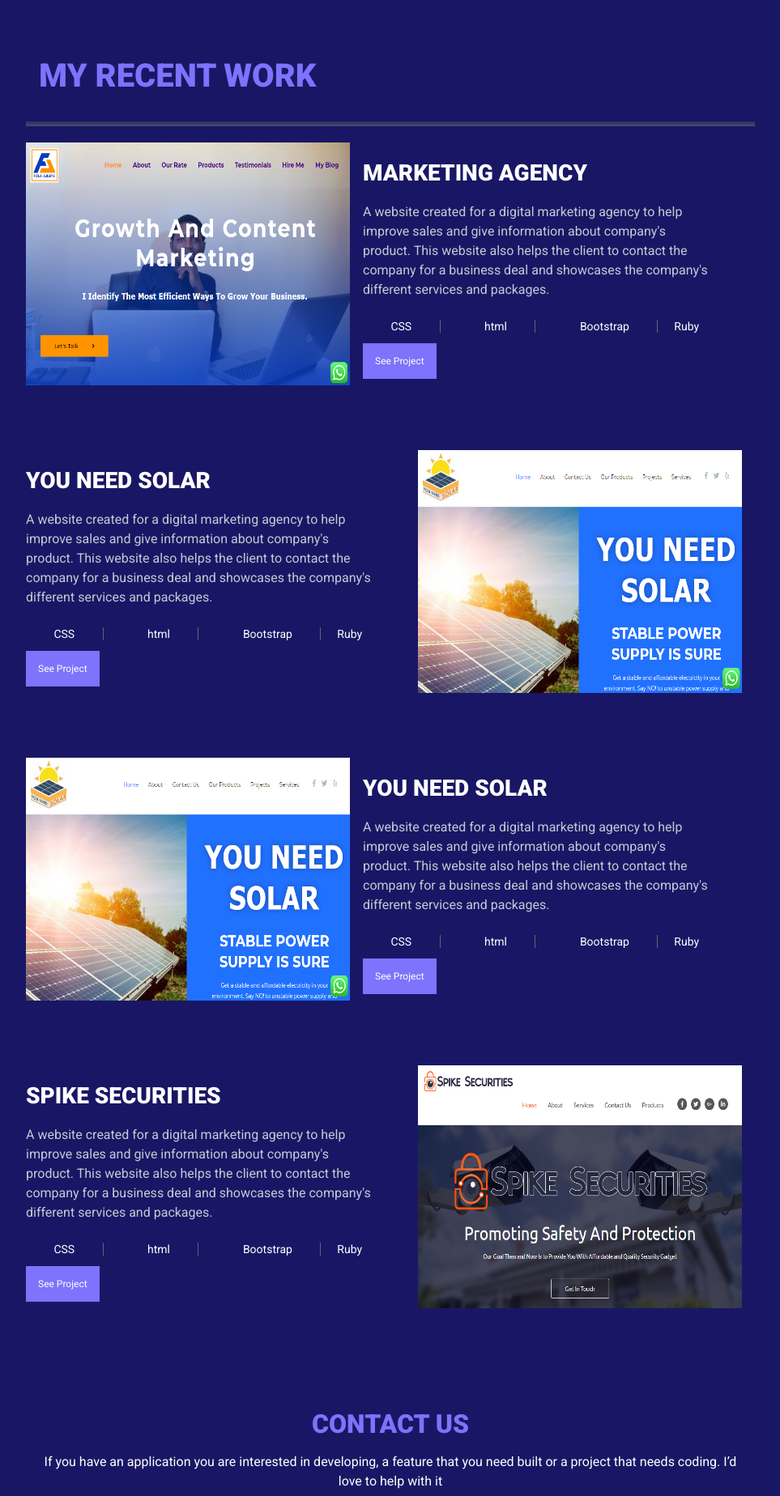
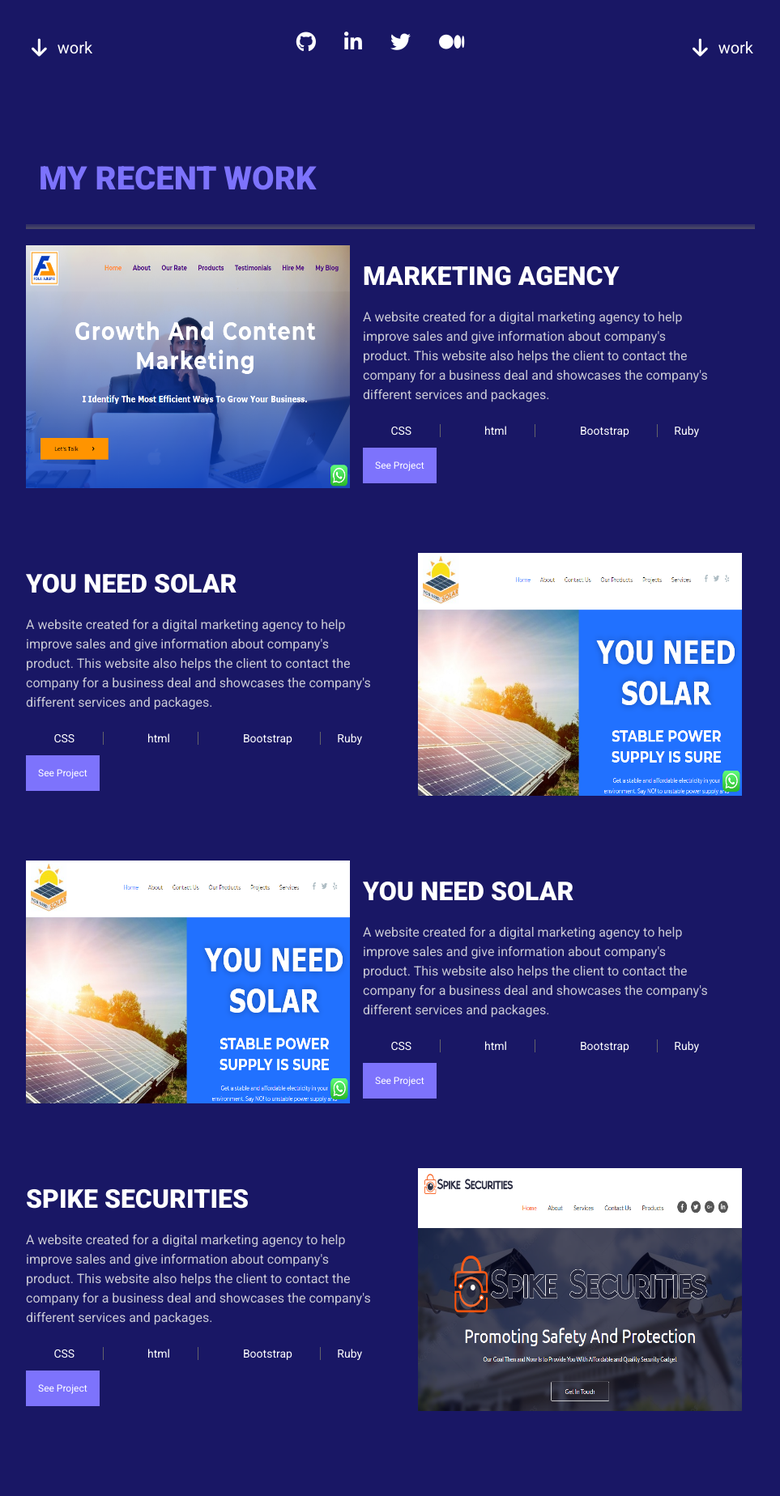
Before and after one commit to audukehinde/portfolio, a plain HTML site: page index.html in a window 1280 px wide. Shown: the part 949-2797 px from the top of the page at 81% size, without its empty margins (158-1121 px from the left). Drawn offline with Linux system fonts and the light colour scheme.

Commit message:
Checks for accessiblity

```diff
--- a/index.html
+++ b/index.html
@@ -96,12 +96,12 @@
         </div>
       </div>
       <section class="recent-work">
-        <h1 class="recent">MY RECENT WORK</h1>
+        <h2 class="recent">MY RECENT WORK</h2>
         <img src="img/Vector4.png" alt="LIne" class="line-divider2">
         <div class="proof proof-space">
           <img class="project-img" src="img/fola2.PNG" alt="Project 1">
           <div class="inner-element">
-            <h2>MARKETING AGENCY</h2>
+            <h3>MARKETING AGENCY</h3>
             <p>A website created for a digital marketing agency to help improve sales and give information about company's
               product. This website also helps the client to contact the company for a business deal and showcases the company's
               different services and packages.
@@ -118,9 +118,9 @@
           </div>
         </div>
         <div class="proof proof-space grid-version">
-          <img class="project-img item1" src="img/fola3.PNG" alt="Project 1">
+          <img class="project-img item1" src="img/fola3.PNG" alt="Project 2">
           <div class="inner-element">
-            <h2>YOU NEED SOLAR</h2>
+            <h3>YOU NEED SOLAR</h3>
             <p>A website created for a digital marketing agency to help improve sales and give information about company's
               product. This website also helps the client to contact the company for a business deal and showcases the company's
               different services and packages.
@@ -137,9 +137,9 @@
           </div>
         </div>
         <div class="proof proof-space item2">
-          <img class="project-img" src="img/fola3.PNG" alt="Project 1">
+          <img class="project-img" src="img/fola3.PNG" alt="Project 3">
           <div class="inner-element">
-            <h2>YOU NEED SOLAR</h2>
+            <h3>YOU NEED SOLAR</h3>
             <p>A website created for a digital marketing agency to help improve sales and give information about company's
               product. This website also helps the client to contact the company for a business deal and showcases the company's
               different services and packages.
@@ -156,9 +156,9 @@
           </div>
         </div>
         <div class="proof proof-space">
-          <img class="project-img item1" src="img/spike.PNG" alt="Project 1">
+          <img class="project-img item1" src="img/spike.PNG" alt="Project 4">
           <div class="inner-element">
-            <h2>SPIKE SECURITIES</h2>
+            <h3>SPIKE SECURITIES</h3>
               <p>A website created for a digital marketing agency to help improve sales and give information about company's
                 product. This website also helps the client to contact the company for a business deal and showcases the company's
                 different services and packages.
@@ -176,7 +176,7 @@
         </div>
       </section>
       <section class="form-section">
-        <h1>CONTACT US</h1>
+        <h3>CONTACT US</h3>
         <p>If you have an application you are interested in developing, a feature that you need built or a
           project that needs coding. I’d love to help with it</p>
         <form action="https://formspree.io/f/xayavlkq" method="POST">
--- a/style.css
+++ b/style.css
@@ -179,7 +179,7 @@ a {
   background-position: 0 22em, right;
 }
 
-.recent-work h1 {
+.recent-work h2 {
   font-size: 2.5rem;
   color: #7d73fc;
   line-height: 52px;
@@ -211,9 +211,10 @@ img {
   height: 15em;
 }
 
-.proof h2 {
-  font-size: 28px;
-  margin: 40px 0 40px 0;
+.proof h3,
+.form-section h3 {
+  font-size: 30px;
+  margin: 1em 0.5em;
 }
 
 .proof p {
@@ -289,7 +290,7 @@ footer {
   margin-top: 4rem;
 }
 
-.form-section h1 {
+.form-section h2 {
   color: #7d73fc;
   margin-bottom: 1rem;
   font-size: 32px;
@@ -404,6 +405,16 @@ footer {
     margin-top: 4rem;
   }
 
+  .abilities ul li {
+    padding: 0.5em;
+    font-size: 20px;
+  }
+
+  .title {
+    font-size: 20px !important;
+    font-weight: 500;
+  }
+
   .socials ul li {
     padding-bottom: 45px;
     font-size: 20px;
@@ -469,9 +480,21 @@ footer {
     width: 100%;
   }
 
-  .proof h2 {
-    font-size: 28px;
+  .proof h3 {
+    font-size: 32px;
     margin: 0;
+  }
+
+  .form-section h3 {
+    margin-bottom: 1em;
+  }
+
+  .form-section p {
+    width: 60%;
+    margin: 0 auto;
+    font-size: 20px;
+    padding-bottom: 30px;
+    line-height: 30px;
   }
 
   .tools ul {
```
